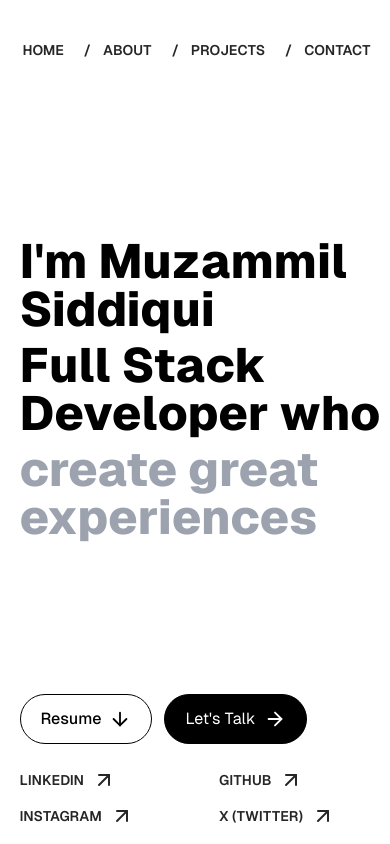
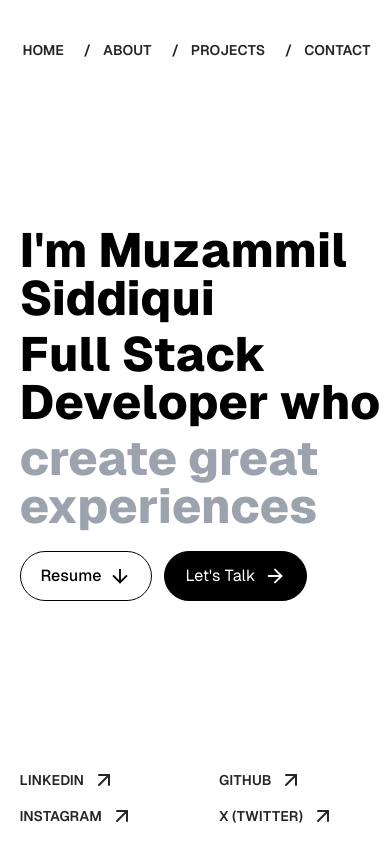
Before and after one commit to Muz4mmil/muz4mmil.github.io, a Next.js app: page / in a window 390 px wide. Shown: the top 844 px of the page. Built offline with nearby package versions, Linux system fonts and the light colour scheme.

Commit message:
Text size changes

```diff
--- a/app/sections/hero.tsx
+++ b/app/sections/hero.tsx
@@ -20,7 +20,8 @@ export default function Hero({ contactRef }: HeroProps) {
         <h1 className="text-4xl font-semibold mt-8 mb-4 max-sm:mt-20 w-max text-white max-sm:h-0 max-sm:overflow-hidden">. </h1>
       </div>
 
-      <div className="ml-[5%] max-sm:mb-40 mb-24 flex-1 flex flex-col justify-center gap-2 font-extrabold text-5xl md:text-head">
+      <div className='h-full flex flex-col justify-center max-sm:mb-28'>
+        <div className="ml-[5%] max-sm:mb-5 mb-24 flex flex-col justify-center gap-2 font-extrabold text-5xl md:text-head">
           <div className="h-[5.35rem] max-sm:h-[6rem] overflow-y-hidden">
             <motion.h1 whileInView={{ y: 0, opacity: 1 }} initial={{ y: 80, opacity: 0 }} viewport={{ once: true }} transition={{ bounce: 0, ease: 'easeOut', duration: 0.4 }}>I{"'"}m Muzammil Siddiqui</motion.h1>
           </div>
@@ -31,6 +32,27 @@ export default function Hero({ contactRef }: HeroProps) {
             <motion.h1 whileInView={{ y: 0, opacity: 1 }} initial={{ y: 80, opacity: 0 }} viewport={{ once: true }} transition={{ delay: 0.6, bounce: 0, ease: 'easeOut', duration: 0.4 }} className="text-gray-400">create great experiences</motion.h1>
           </div>
         </div>
+        <div className="ml-[5%] flex gap-3 md:hidden">
+          <motion.a
+            href='/Muzammil-Resume-Nov.pdf' download={'Resume-Muzammil'}
+            initial={{ scale: 0.5, opacity: 0 }}
+            whileInView={{ scale: 1, opacity: 1 }}
+            transition={{ delay: 1.55 }} viewport={{ once: true }}
+            className='flex gap-2 items-center border border-black hover:bg-black hover:text-white font-medium rounded-full px-5 py-3'
+          >
+            Resume <ArrowDown size={22} />
+          </motion.a>
+          <motion.button
+            initial={{ scale: 0.5, opacity: 0 }}
+            whileInView={{ scale: 1, opacity: 1 }}
+            transition={{ delay: 1.8 }} viewport={{ once: true }}
+            onClick={() => contactRef.current?.scrollIntoView()}
+            className='flex gap-2 items-center border border-black bg-black text-white rounded-full px-5 py-3'
+          >
+            Let{"'"}s Talk <ArrowRight size={22} />
+          </motion.button>
+        </div>
+      </div>
 
       <div className="absolute w-full bottom-4 md:bottom-10 px-[5%] flex justify-between md:items-center max-sm:flex-col-reverse gap-6">
         <ul className='grid grid-cols-2 md:grid-cols-4 font-semibold text-neutral-800 gap-14 max-sm:text-sm max-sm:gap-3 max-sm:gap-x-12'>
@@ -39,7 +61,7 @@ export default function Hero({ contactRef }: HeroProps) {
           ))}
         </ul>
 
-        <div className="flex gap-3">
+        <div className="flex gap-3 max-sm:hidden">
           <motion.a
             href='/Muzammil-Resume-Nov.pdf' download={'Resume-Muzammil'}
             initial={{ scale: 0.5, opacity: 0 }}
```
Lines whose indentation alone changed are shown as unchanged.
